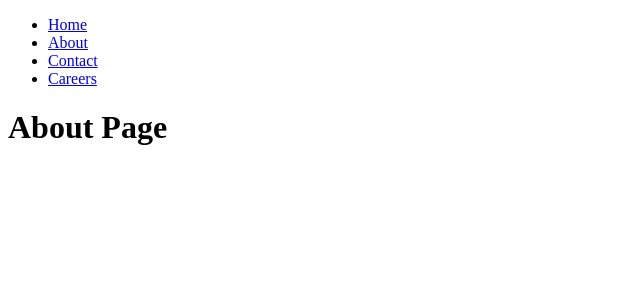
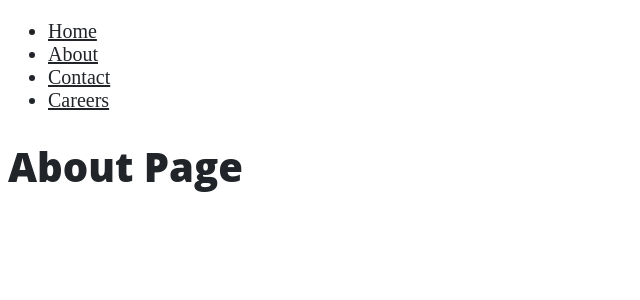
Before and after one commit to andna5980/myrecipes, a Flask app: page /about in a window 1280 px wide. Shown: the top 300 px of the page, without its empty margins (0-640 px from the left). Run offline with Flask 2, Linux system fonts and the light colour scheme.

Commit message:
navbar class added

```diff
--- a/templates/base.html
+++ b/templates/base.html
@@ -4,10 +4,11 @@
     <meta charset="UTF-8">
     <meta http-equiv="X-UA-Compatible" content="IE=edge">
     <meta name="viewport" content="width=device-width, initial-scale=1.0">
+    <link rel="stylesheet" href="{{ url_for('static', filename='css/clean-blog.min.css') }}">
     <title>Hello Flask</title>
 </head>
 <body>
-        <nav>
+        <nav class="navbar">
             <ul>
                 <li><a href="{{ url_for('index') }}">Home</a></li>
                 <li><a href="{{ url_for('about') }}">About</a></li>
```
